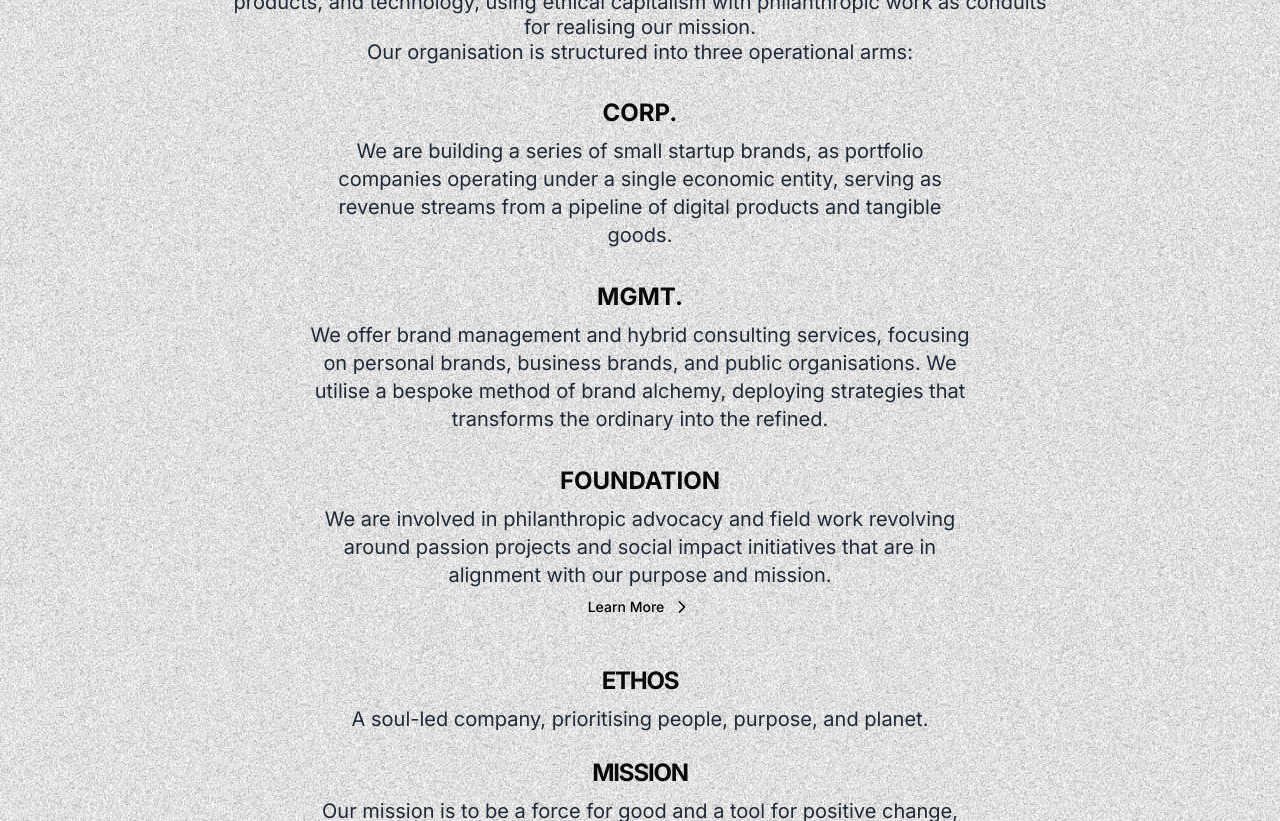
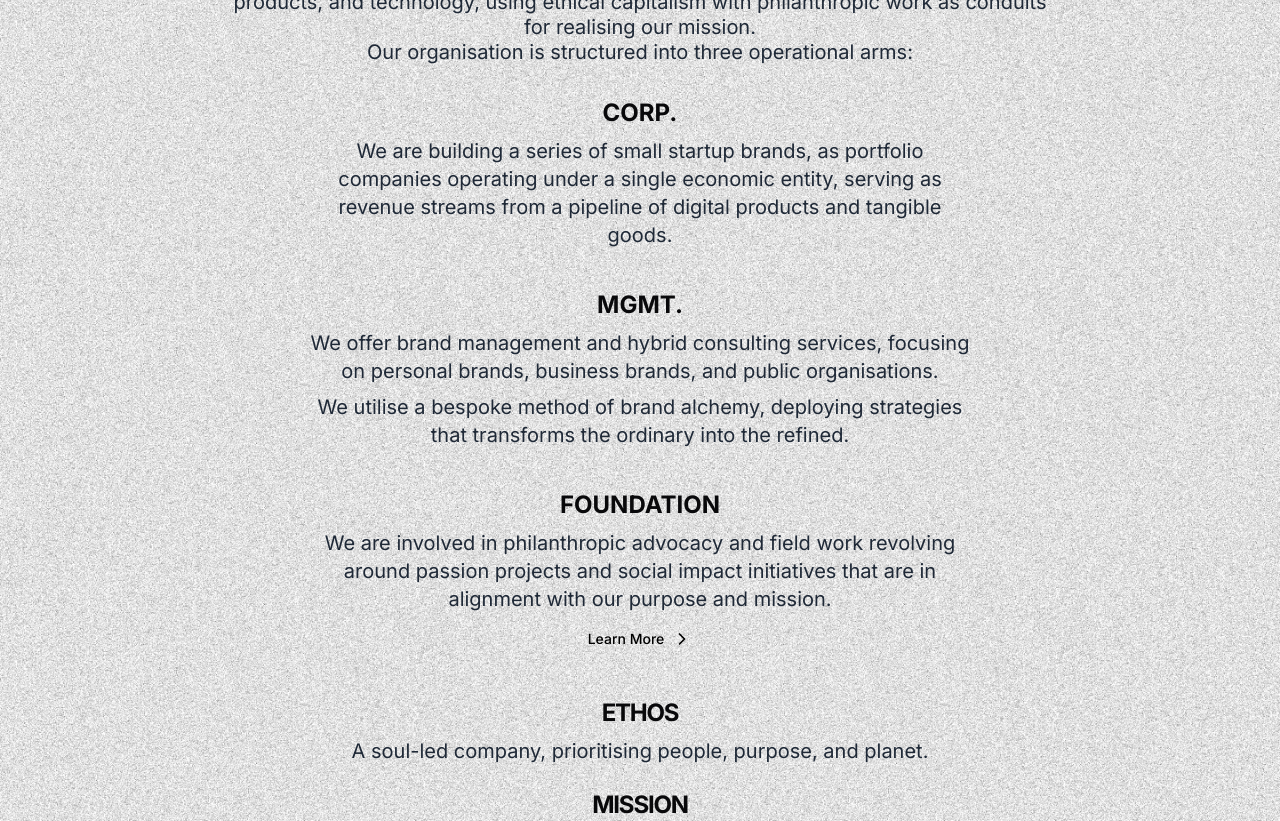
Before and after one commit to awakeinthedreamstate/protap-landing-page, a Next.js app: page / in a window 1280 px wide. Shown: the part 740-1561 px from the top of the page. Built offline with nearby package versions, Linux system fonts and the light colour scheme.

Commit message:
updated structure copy

```diff
--- a/components/our-structure.tsx
+++ b/components/our-structure.tsx
@@ -10,7 +10,7 @@ export default function OurStructure() {
     {
       title: "MGMT.",
       description:
-        "We offer brand management and hybrid consulting services, focusing on personal brands, business brands, and public organisations. We utilise a bespoke method of brand alchemy, deploying strategies that transforms the ordinary into the refined.",
+        "We offer brand management and hybrid consulting services, focusing on personal brands, business brands, and public organisations.\nWe utilise a bespoke method of brand alchemy, deploying strategies that transforms the ordinary into the refined.",
     },
     {
       title: "FOUNDATION",
@@ -49,13 +49,17 @@ export default function OurStructure() {
                   <h3 className="text-xl md:text-2xl font-bold mt-4 mb-2">
                     {structure.title}
                   </h3>
-                  <p
+                  <div
                     className={`text-gray-800 md:text-xl ${
                       index === 2 ? "" : "mb-4"
                     } text-base leading-snug`}
                   >
-                    {structure.description}
-                  </p>
+                    {structure.description.split("\n").map((paragraph, idx) => (
+                      <p key={idx} className="mb-2">
+                        {paragraph}
+                      </p>
+                    ))}
+                  </div>
                   {index === 2 ? (
                     <a
                       href="https://docs.google.com/gview?embedded=true&url=https://drive.usercontent.google.com/download?id=1YEOmdZkt02d-GHb0ZICR1BMTIhAvOqg4&export=download&authuser=0&confirm=t&uuid=e4ee8dc6-2a99-4542-a97d-d29c237bb79b&at=APcmpozbnvDWtq5xen7365e_0BX4:1745333105428"
```
